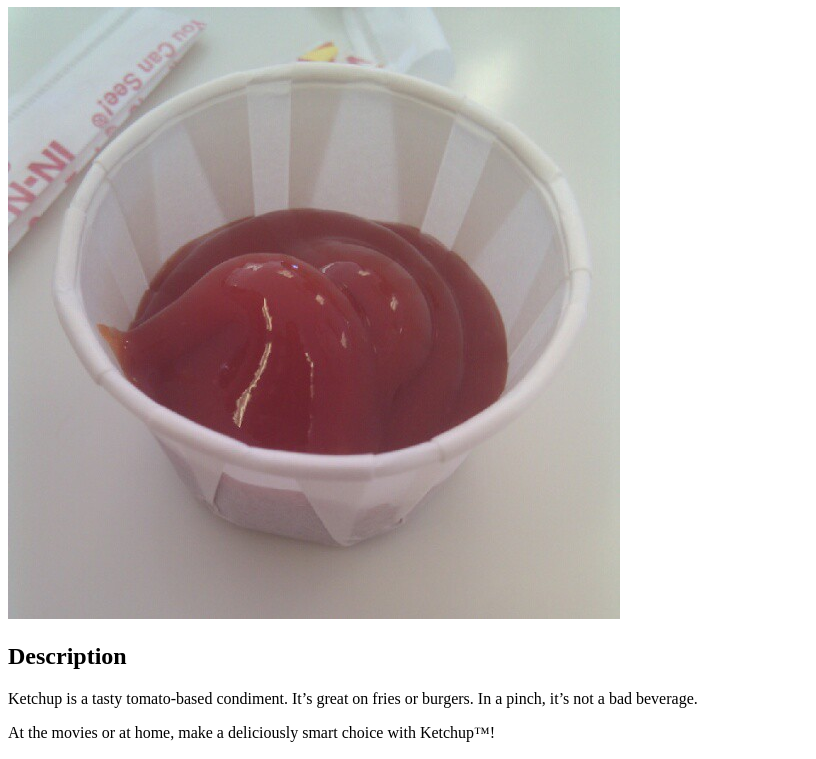
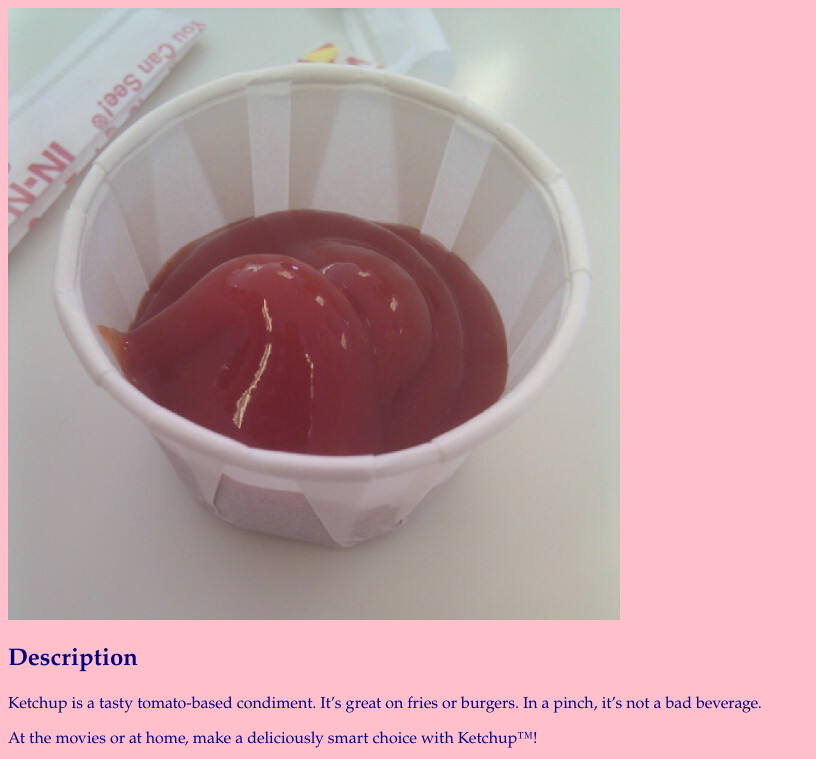
Before and after one commit to mtthvv/odin-recipes, a plain HTML site: page recipes/ketchup.html in a window 1280 px wide. Shown: the part 73-832 px from the top of the page, without its empty margins (0-816 px from the left). Drawn offline with Linux system fonts and the light colour scheme.

Commit message:
Style pages with CSS

```diff
--- a/recipes/ketchup.html
+++ b/recipes/ketchup.html
@@ -3,6 +3,7 @@
 <head>
     <meta charset="UTF-8">
     <meta name="viewport" content="width=device-width, initial-scale=1.0">
+    <link rel="stylesheet" href="../style.css">
     <title>Ketchup</title>
 </head>
 <body>
--- /dev/null
+++ b/style.css
@@ -0,0 +1,13 @@
+html {
+    box-sizing: border-box;
+    background-color: pink;
+    color: navy;
+}
+
+*, *::before, *::after {
+    box-sizing: inherit;
+}
+
+* {
+    font-family: Garamond, 'Times New Roman', Times, serif;
+}
```
Also changed, not shown: index.html (+1 -0 lines), recipes/peanut-butter.html (+1 -0 lines), recipes/water.html (+1 -0 lines).
